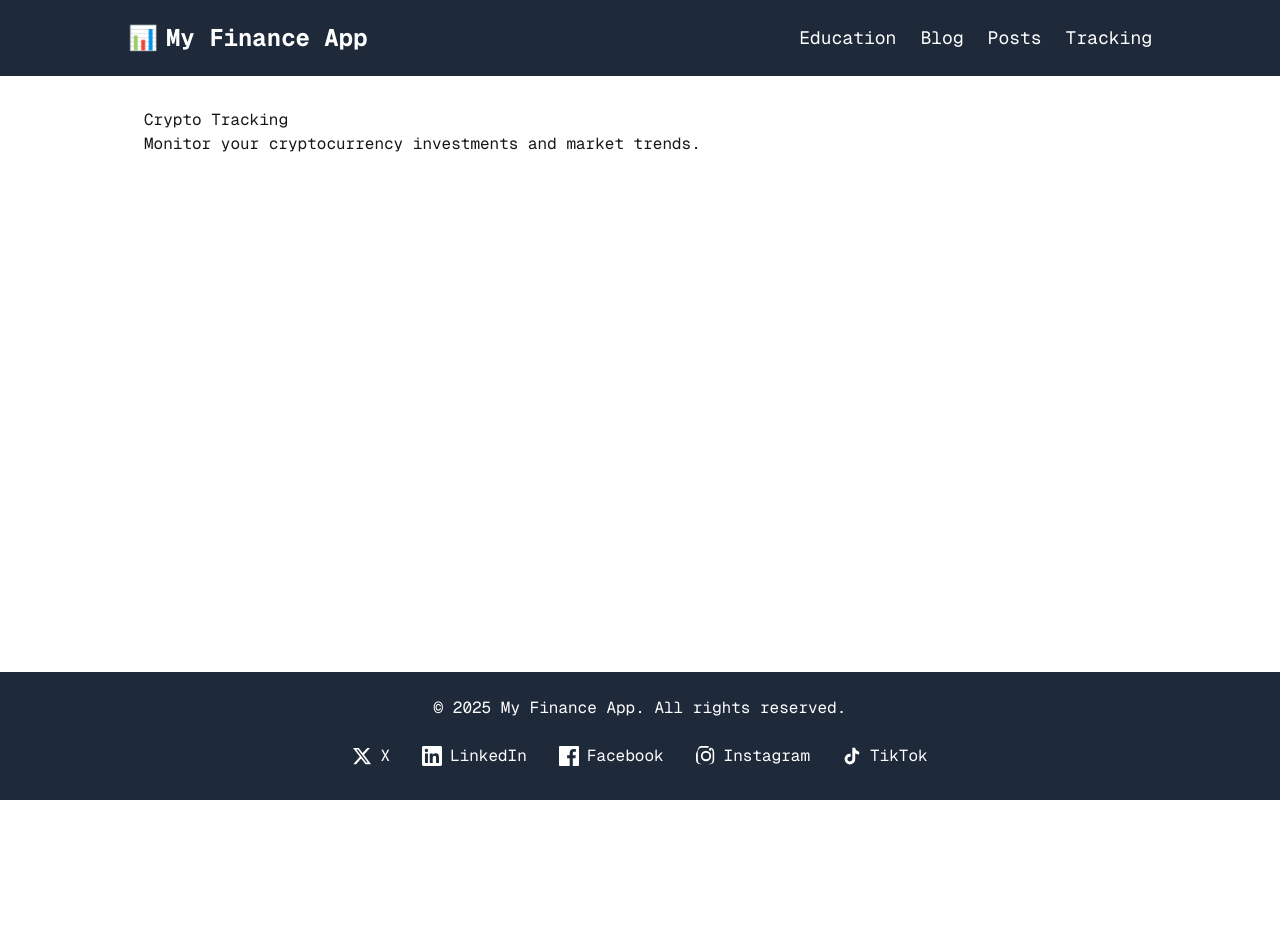
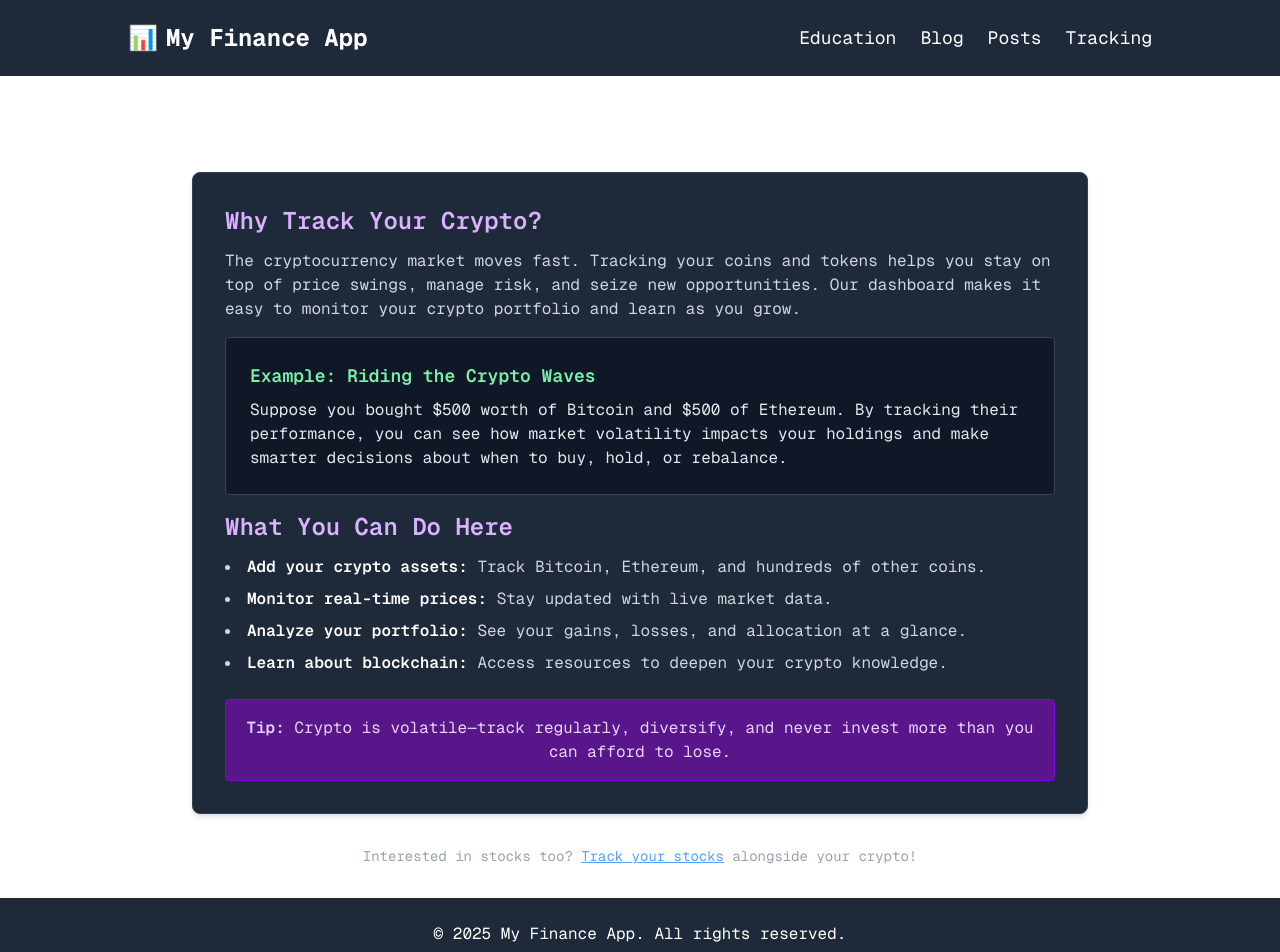
Before and after one commit to FraneCaleta/finance-education, a Next.js app: page /tracking/crypto in a window 1280 px wide. Shown: the top 952 px of the page. Before the commit the page ends 800 px from the top, so only its background shows below. Built offline with nearby package versions, Linux system fonts and the light colour scheme.

Commit message:
fill out crypto and stock tracker pages

```diff
--- a/src/app/tracking/crypto/page.tsx
+++ b/src/app/tracking/crypto/page.tsx
@@ -1,8 +1,77 @@
 export default function CryptoTracking() {
   return (
-    <div>
-      <h1>Crypto Tracking</h1>
-      <p>Monitor your cryptocurrency investments and market trends.</p>
-    </div>
+    <section className="max-w-4xl mx-auto">
+      <h1 className="text-3xl md:text-4xl font-bold mb-6 text-white text-center">
+        Crypto Tracking Dashboard
+      </h1>
+      <div className="bg-gray-800 rounded-lg p-8 shadow-md border border-gray-700 mb-8">
+        <h2 className="text-2xl font-semibold text-purple-300 mb-3">
+          Why Track Your Crypto?
+        </h2>
+        <p className="text-gray-300 mb-4">
+          The cryptocurrency market moves fast. Tracking your coins and tokens
+          helps you stay on top of price swings, manage risk, and seize new
+          opportunities. Our dashboard makes it easy to monitor your crypto
+          portfolio and learn as you grow.
+        </p>
+        <div className="bg-gray-900 rounded p-6 mb-4 border border-gray-700">
+          <h3 className="text-lg font-semibold text-green-300 mb-2">
+            Example: Riding the Crypto Waves
+          </h3>
+          <p className="text-gray-200">
+            Suppose you bought $500 worth of Bitcoin and $500 of Ethereum. By
+            tracking their performance, you can see how market volatility
+            impacts your holdings and make smarter decisions about when to buy,
+            hold, or rebalance.
+          </p>
+        </div>
+        <h2 className="text-2xl font-semibold text-purple-300 mb-3">
+          What You Can Do Here
+        </h2>
+        <ul className="list-disc list-inside text-gray-300 mb-4 space-y-2">
+          <li>
+            <span className="font-semibold text-white">
+              Add your crypto assets:
+            </span>{" "}
+            Track Bitcoin, Ethereum, and hundreds of other coins.
+          </li>
+          <li>
+            <span className="font-semibold text-white">
+              Monitor real-time prices:
+            </span>{" "}
+            Stay updated with live market data.
+          </li>
+          <li>
+            <span className="font-semibold text-white">
+              Analyze your portfolio:
+            </span>{" "}
+            See your gains, losses, and allocation at a glance.
+          </li>
+          <li>
+            <span className="font-semibold text-white">
+              Learn about blockchain:
+            </span>{" "}
+            Access resources to deepen your crypto knowledge.
+          </li>
+        </ul>
+        <div className="bg-purple-900 rounded p-4 mt-6 border border-purple-700 text-purple-200 text-center">
+          <span className="font-semibold">Tip:</span> Crypto is volatile—track
+          regularly, diversify, and never invest more than you can afford to
+          lose.
+        </div>
+      </div>
+      <div className="text-center text-gray-400 text-sm">
+        <span>
+          Interested in stocks too?{" "}
+          <a
+            href="/tracking/stocks"
+            className="text-blue-400 underline hover:text-blue-300"
+          >
+            Track your stocks
+          </a>{" "}
+          alongside your crypto!
+        </span>
+      </div>
+    </section>
   );
 }
--- a/src/app/tracking/stocks/page.tsx
+++ b/src/app/tracking/stocks/page.tsx
@@ -1,8 +1,73 @@
 export default function StocksTracking() {
   return (
-    <div>
-      <h1>Stock Tracking</h1>
-      <p>Track your stock investments and monitor market performance.</p>
-    </div>
+    <section className="max-w-4xl mx-auto">
+      <h1 className="text-3xl md:text-4xl font-bold mb-6 text-white text-center">
+        Stock Tracking Dashboard
+      </h1>
+      <div className="bg-gray-800 rounded-lg p-8 shadow-md border border-gray-700 mb-8">
+        <h2 className="text-2xl font-semibold text-blue-300 mb-3">
+          Why Track Your Stocks?
+        </h2>
+        <p className="text-gray-300 mb-4">
+          Keeping an eye on your stock investments helps you make informed
+          decisions, spot trends, and stay motivated on your wealth-building
+          journey. With our dashboard, you can monitor your portfolio, analyze
+          performance, and plan for the future—all in one place.
+        </p>
+        <div className="bg-gray-900 rounded p-6 mb-4 border border-gray-700">
+          <h3 className="text-lg font-semibold text-green-300 mb-2">
+            Example: The Power of Consistency
+          </h3>
+          <p className="text-gray-200">
+            Imagine investing $200 every month in a diversified stock portfolio.
+            Thanks to the compounding effect and regular contributions, your
+            investments can grow exponentially over time—even if the market has
+            ups and downs along the way.
+          </p>
+        </div>
+        <h2 className="text-2xl font-semibold text-blue-300 mb-3">
+          What You Can Do Here
+        </h2>
+        <ul className="list-disc list-inside text-gray-300 mb-4 space-y-2">
+          <li>
+            <span className="font-semibold text-white">
+              Add your favorite stocks:
+            </span>{" "}
+            Build a watchlist and track their performance.
+          </li>
+          <li>
+            <span className="font-semibold text-white">
+              Monitor gains and losses:
+            </span>{" "}
+            See how your investments are performing over time.
+          </li>
+          <li>
+            <span className="font-semibold text-white">Analyze trends:</span>{" "}
+            Use charts and data to spot opportunities and risks.
+          </li>
+          <li>
+            <span className="font-semibold text-white">Stay informed:</span> Get
+            the latest news and updates on your tracked stocks.
+          </li>
+        </ul>
+        <div className="bg-blue-900 rounded p-4 mt-6 border border-blue-700 text-blue-200 text-center">
+          <span className="font-semibold">Tip:</span> Long-term investing in
+          quality stocks, combined with regular tracking and learning, is a
+          proven way to build wealth.
+        </div>
+      </div>
+      <div className="text-center text-gray-400 text-sm">
+        <span>
+          Want to diversify?{" "}
+          <a
+            href="/tracking/crypto"
+            className="text-purple-400 underline hover:text-purple-300"
+          >
+            Track your crypto portfolio
+          </a>{" "}
+          too!
+        </span>
+      </div>
+    </section>
   );
 }
```
